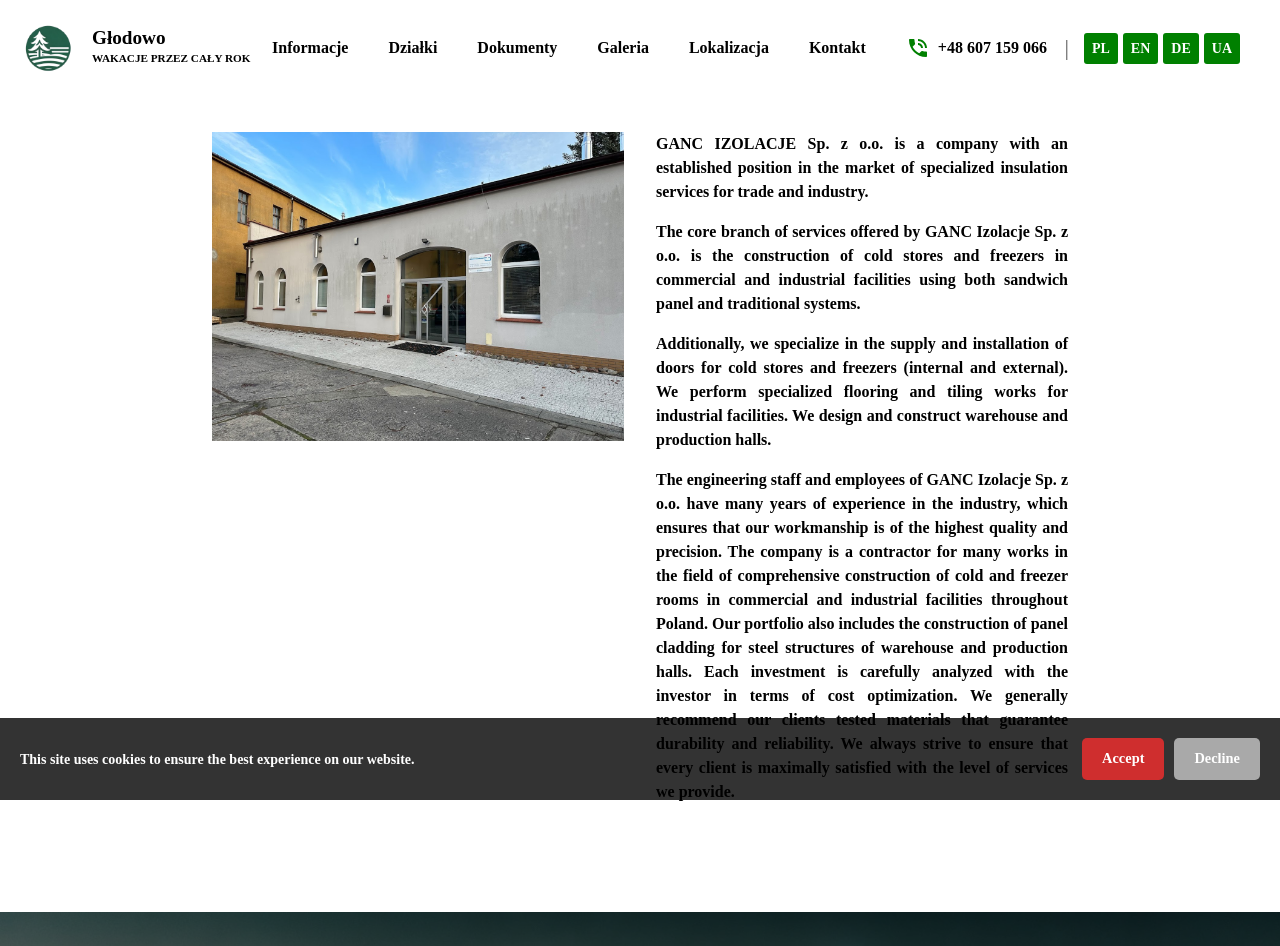
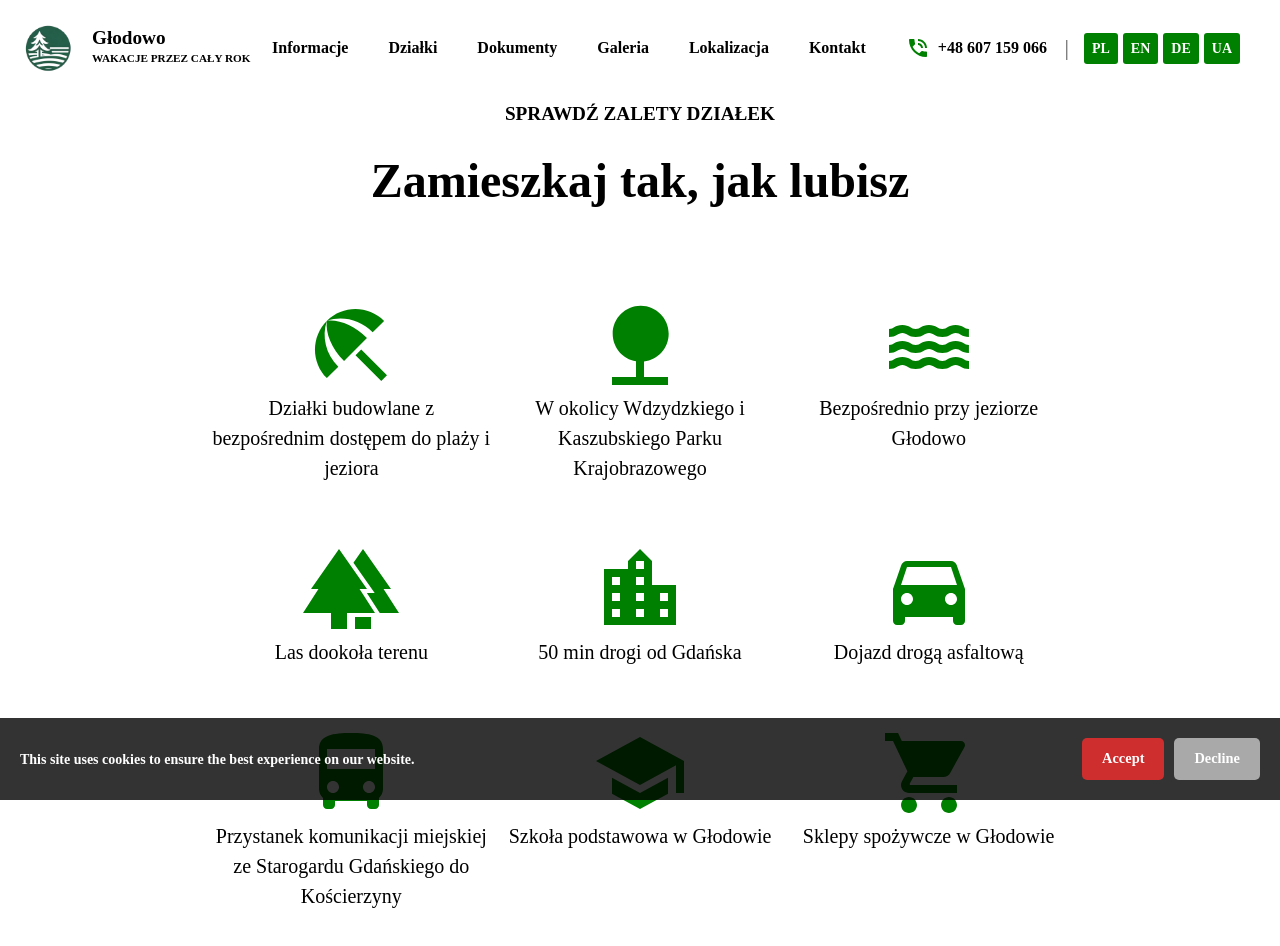
Before and after one commit to mateuszstaszkow/ganc_glodowo, a React (Create React App) app: page /about in a window 1280 px wide. Shown: the top 946 px of the page. Built offline with nearby package versions, Linux system fonts and the light colour scheme.

Commit message:
add Information section

```diff
--- a/src/App.css
+++ b/src/App.css
@@ -115,14 +115,13 @@
   margin-bottom: 20px; /* Dodaj margines na dole dla akapitów */
 }
 
-.Gallery-container {
+.galleryContainer {
   display: flex;
   justify-content: center;
   align-items: center;
-    height: 500px;
 }
 
-.Gallery {
+.gallery {
   display: flex;
   flex-wrap: wrap;
   gap: 10px;
@@ -130,7 +129,7 @@
   overflow: hidden;
 }
 
-.Gallery-item {
+.galleryItem {
   cursor: pointer;
   flex: 1 1 calc(33.333% - 20px);
   overflow: hidden;
@@ -138,14 +137,14 @@
   height: calc(100% / 3 - 10px);
 }
 
-.Gallery-image {
+.galleryImage {
   width: 100%;
   height: 100%;
   object-fit: cover;
   transition: transform 0.3s ease;
 }
 
-.Gallery-item:hover .Gallery-image {
+.galleryItem:hover .galleryImage {
   transform: scale(1.1);
 }
 
--- a/src/App.js
+++ b/src/App.js
@@ -4,7 +4,7 @@
 import './App.css';
 import Header from './components/Header/Header';
 import Home from './components/Home/Home';
-import About from './components/About';
+import Information from './components/Information/Information';
 import Offer from './components/Offer';
 import Realizations from './components/Realizations';
 import Career from './components/Career';
@@ -20,14 +20,14 @@
         <div className="App-content">
           <Routes>
             <Route exact path="/" element={<Home />} />
-            <Route path="/about" element={<About />} />
+            <Route path="/about" element={<Information />} />
             <Route path="/offer" element={<Offer />} />
             <Route path="/realizations" element={<Realizations />} />
             <Route path="/career" element={<Career />} />
             <Route path="/contact" element={<Contact />} />
           </Routes>
           <Home />
-          <About />
+          <Information />
           <Offer />
           <Realizations />
           <Career />
--- a/src/components/About.js
+++ /dev/null
@@ -1,35 +0,0 @@
-import React from 'react';
-import { Element } from 'react-scroll';
-import { motion } from 'framer-motion';
-import { useTranslation } from 'react-i18next';
-import AnimatedSection from "./shared/AnimatedSection/AnimatedSection";
-import aboutImage from '../images/about.jpg';
-
-function About() {
-    const { t } = useTranslation();
-    return (
-        <Element name="about">
-            <motion.div initial={{ opacity: 0 }} animate={{ opacity: 1 }} transition={{ duration: 1 }}>
-                <div className="Section Content">
-                    <h2 className="section-header">{t('about')}</h2>
-                    <div className="section-content">
-                        <AnimatedSection
-                            imageComponent={<img src={aboutImage} alt="Aktionariat" className="aboutImage"/>}
-                            isLeft={true}
-                            textComponent={
-                                <div className="section-text-right">
-                                    <p>{t('about_paragraph1')}</p>
-                                    <p>{t('about_paragraph2')}</p>
-                                    <p>{t('about_paragraph3')}</p>
-                                    <p>{t('about_paragraph4')}</p>
-                                </div>
-                            }
-                        ></AnimatedSection>
-                    </div>
-                </div>
-            </motion.div>
-        </Element>
-    );
-}
-
-export default About;
--- a/src/components/Career.js
+++ b/src/components/Career.js
@@ -1,7 +1,7 @@
 import React from 'react';
 import { useTranslation } from 'react-i18next';
 import careerImage from '../images/career.jpg';
-import AnimatedSection from "./shared/AnimatedSection/AnimatedSection"; // Upewnij się, że obrazek jest we właściwej ścieżce
+import AnimatedSection from "../shared/AnimatedSection/AnimatedSection"; // Upewnij się, że obrazek jest we właściwej ścieżce
 
 function Career() {
     const { t } = useTranslation();
--- a/src/components/Contact.js
+++ b/src/components/Contact.js
@@ -4,7 +4,7 @@
 import { FaPhone, FaEnvelope } from 'react-icons/fa';
 import { ToastContainer, toast } from 'react-toastify';
 import 'react-toastify/dist/ReactToastify.css';
-import AnimatedSection from "./shared/AnimatedSection/AnimatedSection";
+import AnimatedSection from "../shared/AnimatedSection/AnimatedSection";
 
 Modal.setAppElement('#root'); // to prevent screen readers from reading main content when modal is open
 
--- a/src/components/Header/Header.tsx
+++ b/src/components/Header/Header.tsx
@@ -29,7 +29,7 @@
               </div>
             </div>
           <ul className="text-sm me-4 lg:text-base">
-            <li><ScrollLink to="about" smooth={true} duration={500} offset={-80}>Informacje</ScrollLink></li>
+            <li><ScrollLink to="about" smooth={true} duration={500} offset={-80}>{i18n.t('information')}</ScrollLink></li>
                 <li><ScrollLink to="offer" smooth={true} duration={500} offset={-80}>Działki</ScrollLink></li>
                 <li><ScrollLink to="realizations" smooth={true} duration={500} offset={-80}>Dokumenty</ScrollLink></li>
                 <li><ScrollLink to="career" smooth={true} duration={500} offset={-80}>Galeria</ScrollLink></li>
--- /dev/null
+++ b/src/components/Information/Information.scss
@@ -0,0 +1,17 @@
+@use "src/styles/constants" as *;
+
+.galleryItem {
+  cursor: auto;
+  padding-bottom: 2rem;
+
+  svg {
+    $size: 6rem;
+    color: $color-accent;
+    width: $size;
+    height: $size;
+  }
+
+  p {
+    font-weight: normal;
+  }
+}
--- /dev/null
+++ b/src/components/Information/Information.tsx
@@ -0,0 +1,74 @@
+import React from 'react';
+import { Element } from 'react-scroll';
+import { motion } from 'framer-motion';
+import { useTranslation } from 'react-i18next';
+import './Information.scss';
+import {
+  BeachAccess,
+  DirectionsBus,
+  DirectionsCar,
+  Forest,
+  LocationCity,
+  Nature,
+  School,
+  ShoppingCart,
+  Water
+} from "@mui/icons-material";
+
+function Information() {
+    const { t } = useTranslation();
+    return (
+        <Element name="about">
+            <motion.div initial={{ opacity: 0 }} animate={{ opacity: 1 }} transition={{ duration: 1 }}>
+                <div className="Section Content">
+                    <h3 className="uppercase mt-20">{t('information_subtitle')}</h3>
+                    <h1>{t('information_title')}</h1>
+                    <div className="section-content mt-20">
+                      <div className="galleryContainer">
+                        <div className="gallery">
+                          <div className="galleryItem">
+                            <BeachAccess></BeachAccess>
+                            <p>{t('information_element1')}</p>
+                          </div>
+                          <div className="galleryItem">
+                            <Nature></Nature>
+                            <p>{t('information_element2')}</p>
+                          </div>
+                          <div className="galleryItem">
+                            <Water></Water>
+                            <p>{t('information_element3')}</p>
+                          </div>
+                          <div className="galleryItem">
+                            <Forest></Forest>
+                            <p>{t('information_element4')}</p>
+                          </div>
+                          <div className="galleryItem">
+                            <LocationCity></LocationCity>
+                            <p>{t('information_element5')}</p>
+                          </div>
+                          <div className="galleryItem">
+                            <DirectionsCar></DirectionsCar>
+                            <p>{t('information_element6')}</p>
+                          </div>
+                          <div className="galleryItem">
+                            <DirectionsBus></DirectionsBus>
+                            <p>{t('information_element7')}</p>
+                          </div>
+                          <div className="galleryItem">
+                            <School></School>
+                            <p>{t('information_element8')}</p>
+                          </div>
+                          <div className="galleryItem">
+                            <ShoppingCart></ShoppingCart>
+                            <p>{t('information_element9')}</p>
+                          </div>
+                        </div>
+                      </div>
+                    </div>
+                </div>
+            </motion.div>
+        </Element>
+    );
+}
+
+export default Information;
--- a/src/components/Offer.js
+++ b/src/components/Offer.js
@@ -5,7 +5,7 @@
 import coolitLogo from '../images/coolit_logo.png';
 import emsLogo from '../images/ems_logo.png';
 import pfeufferLogo from '../images/pfeuffer_logo.png';
-import AnimatedSection from "./shared/AnimatedSection/AnimatedSection";
+import AnimatedSection from "../shared/AnimatedSection/AnimatedSection";
 
 function Offer() {
     const { t } = useTranslation();
--- a/src/components/Realizations.js
+++ b/src/components/Realizations.js
@@ -12,7 +12,7 @@
 import image7 from '../images/realizacje_7.jpeg';
 import image8 from '../images/realizacje_8.jpeg';
 import image9 from '../images/realizacje_9.jpeg';
-import AnimatedSection from "./shared/AnimatedSection/AnimatedSection";
+import AnimatedSection from "../shared/AnimatedSection/AnimatedSection";
 import { FaArrowLeft, FaArrowRight } from "react-icons/fa";
 
 
@@ -79,11 +79,11 @@
                     <h2 className="section-header">{t('realizations')}</h2>
                     <AnimatedSection
                         imageComponent={
-                            <div className="Gallery-container">
-                                <div className="Gallery">
+                            <div className="galleryContainer">
+                                <div className="gallery">
                                     {images.map((image, index) => (
-                                        <div className="Gallery-item" key={index} onClick={() => openModal(index)}>
-                                            <img src={image.src} alt={image.title} className="Gallery-image"/>
+                                        <div className="galleryItem" key={index} onClick={() => openModal(index)}>
+                                            <img src={image.src} alt={image.title} className="galleryImage"/>
                                         </div>
                                     ))}
                                 </div>
--- a/src/locales/pl/translation.json
+++ b/src/locales/pl/translation.json
@@ -1,5 +1,16 @@
 {
-  "about": "O nas",
+  "information": "Informacje",
+  "information_element1": "Działki budowlane z bezpośrednim dostępem do plaży i jeziora",
+  "information_element2": "W okolicy Wdzydzkiego i Kaszubskiego Parku Krajobrazowego",
+  "information_element3": "Bezpośrednio przy jeziorze Głodowo",
+  "information_element4": "Las dookoła terenu",
+  "information_element5": "50 min drogi od Gdańska",
+  "information_element6": "Dojazd drogą asfaltową",
+  "information_element7": "Przystanek komunikacji miejskiej ze Starogardu Gdańskiego do Kościerzyny",
+  "information_element8": "Szkoła podstawowa w Głodowie",
+  "information_element9": "Sklepy spożywcze w Głodowie",
+  "information_subtitle": "Sprawdź zalety działek",
+  "information_title": "Zamieszkaj tak, jak lubisz",
   "offer": "Oferta",
   "realizations": "Realizacje",
   "career_title": "Kariera",
```
Also changed, not shown: src/shared/AnimatedSection/AnimatedSection.tsx (renamed from src/components/shared/AnimatedSection/AnimatedSection.tsx).
